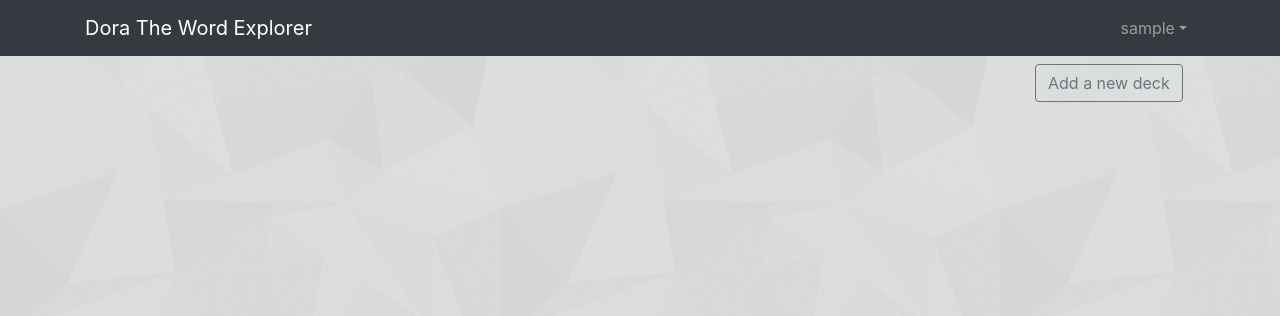
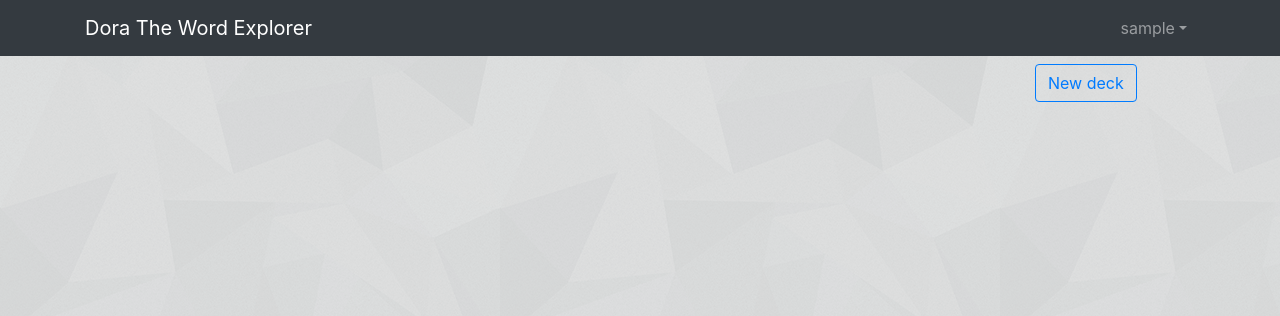
Before and after one commit to Erfi/darvag, a Django app: page /user/dashboard/ in a window 1280 px wide. Shown: the top 316 px of the page. Run offline with Django 3.2, Linux system fonts and the light colour scheme; the visitor is signed in with stand-in values (Sample User, id 1); data that the repository does not hold is empty; some libraries are stand-ins or nearby versions.

Commit message:
minor button style change.

```diff
--- a/dora/templates/dashboard.html
+++ b/dora/templates/dashboard.html
@@ -14,7 +14,7 @@ Dashboard
 <div class="row justify-content-end">
     <div class="col-2">
         <form class="form-inline ml-auto">
-            <a href="{% url 'add_deck' %}" class="mt-2 btn btn-outline-secondary">Add a new deck</a>
+            <a href="{% url 'add_deck' %}" class="mt-2 btn btn-outline-primary">New deck</a>
         </form>
     </div>
 </div>
--- a/dora/templates/view_deck.html
+++ b/dora/templates/view_deck.html
@@ -13,7 +13,7 @@ Deck
 {% block content %}
 <div class="row justify-content-end">
     <div class="col-2">
-        <a href="{% url 'add_entry' deck_id=deck.id %}" class="mt-2 btn btn-outline-secondary">New entry</a>
+        <a href="{% url 'add_entry' deck_id=deck.id %}" class="mt-2 btn btn-outline-primary">New entry</a>
     </div>
 </div>
     {% for entry in entries %}
```
